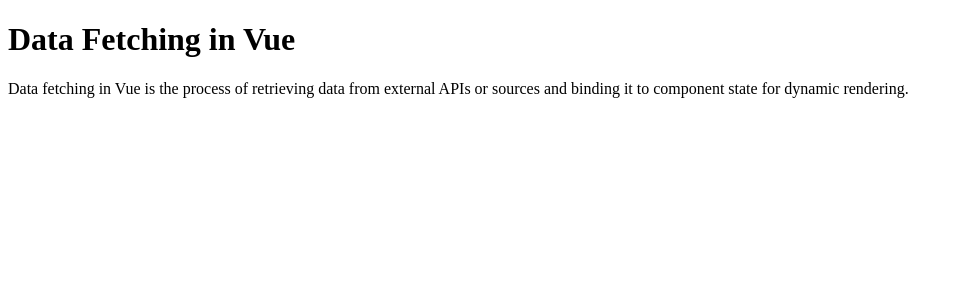
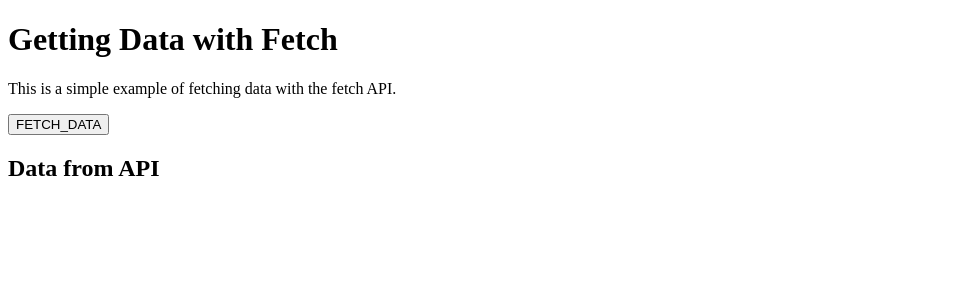
Before and after one commit to nehaumbre/vueP, a Vue app in the folder vue-project/: page / in a window 1280 px wide. Shown: the top 300 px of the page, without its empty margins (0-963 px from the left). Built offline with nearby package versions, Linux system fonts and the light colour scheme.

Commit message:
Data fetching in vue
Signed-off-by: nehaumbre <nehaumbre28@gmail.com>

```diff
--- a/vue-project/src/App.vue
+++ b/vue-project/src/App.vue
@@ -96,7 +96,8 @@
 // import YetAnotherComponent from './components/YetAnotherComponent.vue';
 // import CustomDir from './components/CustomDir.vue';
 // import MainComponent from './components/Dynamic/MainComponent.vue';
-import DataFetch from './components/DataFetch.vue';
+// import DataFetch from './components/DataFetch.vue';
+import GettingDataWithFetch from './components/GettingDataWithFetch.vue';
 </script>
 
 <template>
@@ -161,7 +162,8 @@
   -->
   <!-- <CustomDir/> -->
   <!-- <MainComponent/> -->
-  <DataFetch/>
+  <!-- <DataFetch/> -->
+  <GettingDataWithFetch/>
 </template>
 
 <style scoped></style>
--- a/vue-project/src/components/GettingDataWithFetch.vue
+++ b/vue-project/src/components/GettingDataWithFetch.vue
@@ -1,6 +1,29 @@
 <script setup>
+import { ref } from 'vue';
 
+const data = ref(null);
+
+const fetchdata = ()=>{
+    //make a fetch request using the fetch API
+    fetch('https://jsonplaceholder.typicode.com/posts/9').then((response)=>{
+        //Check if resonse is ok 2xx
+        if(!response) {
+            throw new Error(`Network response was not ok ${response.status}`);
+         }
+
+         //Parse json response
+         return response.json();
+     }).then((responseData)=>{
+        data.value = responseData;
+     }).catch((error)=>{
+        console.errror(`There was a problem with the fetch operation: ${error.message}`);
+     })
+}
 </script>
 <template>
     <h1>Getting Data with Fetch</h1>
+    <p>This is a simple example of fetching data with the fetch API.</p>
+    <button @click="fetchdata">FETCH_DATA</button>
+    <h2>Data from API</h2>
+    <pre>{{ data }}</pre>
 </template>
```
